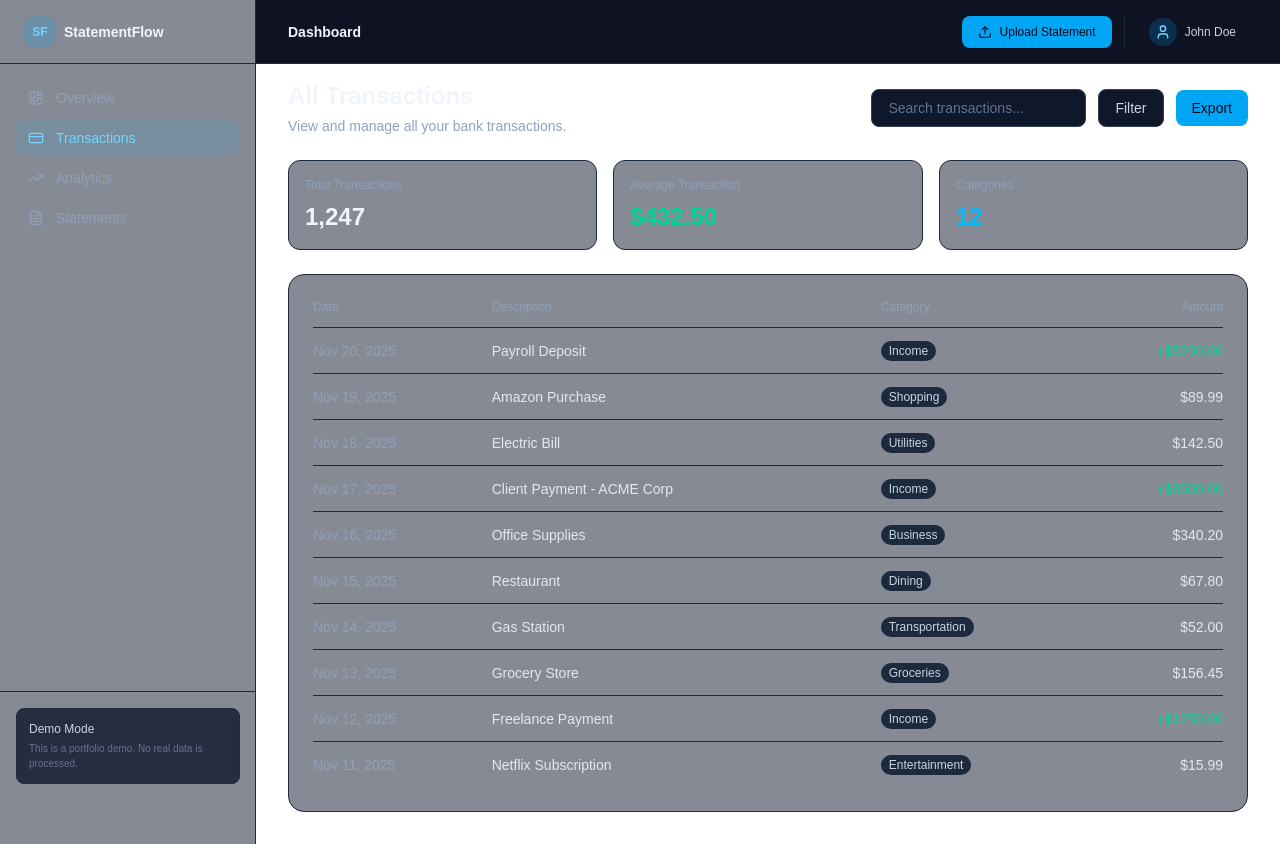
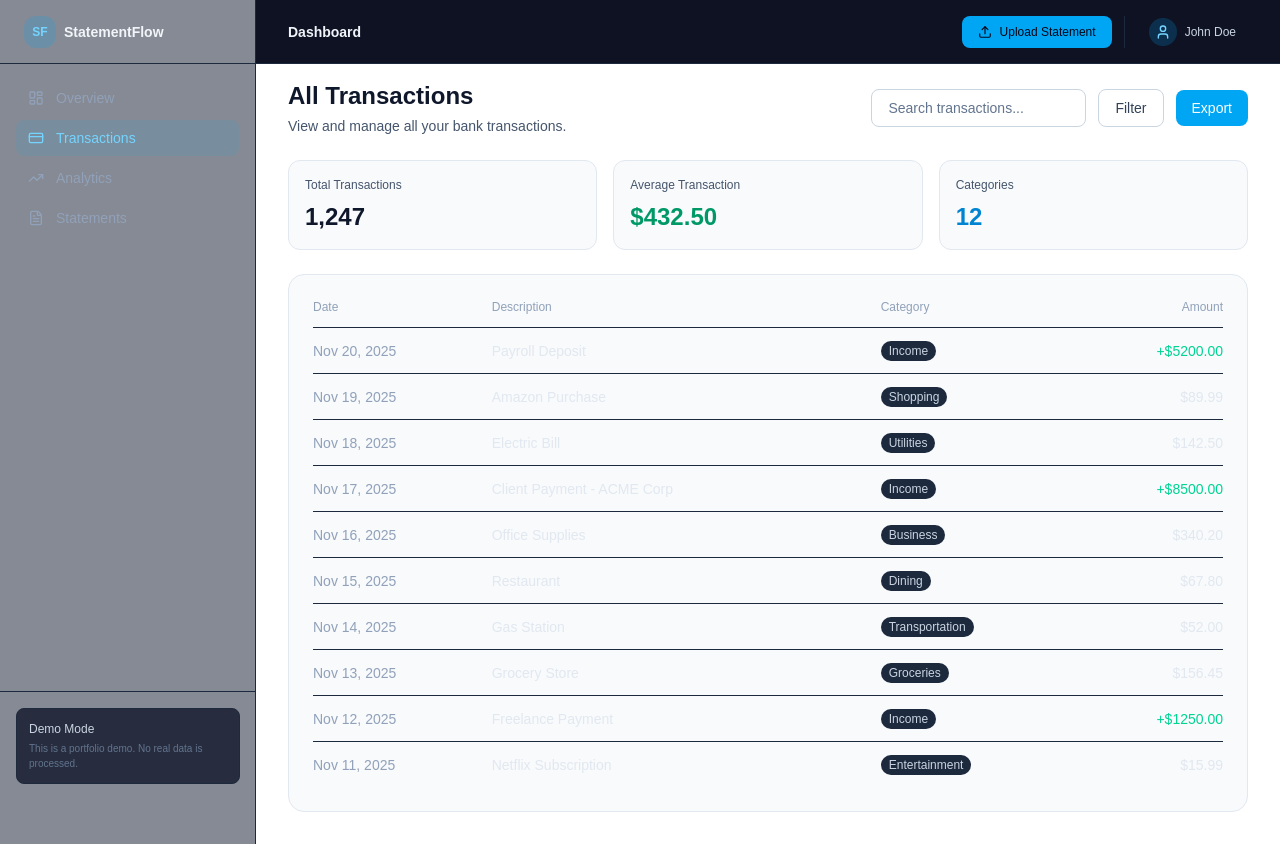
Before and after one commit to TheHakan/bank-statement-ui, a Next.js app: page /dashboard/transactions in a window 1280 px wide. Built offline with nearby package versions, Linux system fonts and the light colour scheme.

Commit message:
Enhance TransactionsPage styles for improved visibility and consistency in light and dark themes

```diff
--- a/src/app/dashboard/transactions/page.tsx
+++ b/src/app/dashboard/transactions/page.tsx
@@ -5,10 +5,10 @@ export default function TransactionsPage() {
     <div className="space-y-6">
       <div className="flex items-center justify-between">
         <div>
-          <h1 className="text-2xl font-semibold text-slate-100">
+          <h1 className="text-2xl font-semibold text-slate-900 dark:text-slate-100">
             All Transactions
           </h1>
-          <p className="mt-1 text-sm text-slate-400">
+          <p className="mt-1 text-sm text-slate-600 dark:text-slate-400">
             View and manage all your bank transactions.
           </p>
         </div>
@@ -16,33 +16,33 @@ export default function TransactionsPage() {
           <input
             type="text"
             placeholder="Search transactions..."
-            className="rounded-lg border border-slate-700 bg-slate-900 px-4 py-2 text-sm text-slate-100 outline-none placeholder:text-slate-500 focus:border-sky-500"
+            className="rounded-lg border border-slate-300 dark:border-slate-700 bg-white dark:bg-slate-900 px-4 py-2 text-sm text-slate-900 dark:text-slate-100 outline-none placeholder:text-slate-500 dark:placeholder:text-slate-500 focus:border-sky-500"
           />
-          <button className="rounded-lg border border-slate-700 bg-slate-900 px-4 py-2 text-sm text-slate-300 hover:bg-slate-800">
+          <button className="rounded-lg border border-slate-300 dark:border-slate-700 bg-white dark:bg-slate-900 px-4 py-2 text-sm text-slate-700 dark:text-slate-300 hover:bg-slate-50 dark:hover:bg-slate-800">
             Filter
           </button>
-          <button className="rounded-lg bg-sky-500 px-4 py-2 text-sm font-medium text-slate-950 hover:bg-sky-400">
+          <button className="rounded-lg bg-sky-500 px-4 py-2 text-sm font-medium text-white hover:bg-sky-400">
             Export
           </button>
         </div>
       </div>
 
       <div className="grid gap-4 sm:grid-cols-3">
-        <div className="rounded-xl border border-slate-800 bg-slate-900/50 p-4">
-          <p className="text-xs text-slate-400">Total Transactions</p>
-          <p className="mt-2 text-2xl font-semibold text-slate-100">1,247</p>
+        <div className="rounded-xl border border-slate-200 dark:border-slate-800 bg-slate-50 dark:bg-slate-900/50 p-4">
+          <p className="text-xs text-slate-600 dark:text-slate-400">Total Transactions</p>
+          <p className="mt-2 text-2xl font-semibold text-slate-900 dark:text-slate-100">1,247</p>
         </div>
-        <div className="rounded-xl border border-slate-800 bg-slate-900/50 p-4">
-          <p className="text-xs text-slate-400">Average Transaction</p>
-          <p className="mt-2 text-2xl font-semibold text-emerald-400">$432.50</p>
+        <div className="rounded-xl border border-slate-200 dark:border-slate-800 bg-slate-50 dark:bg-slate-900/50 p-4">
+          <p className="text-xs text-slate-600 dark:text-slate-400">Average Transaction</p>
+          <p className="mt-2 text-2xl font-semibold text-emerald-600 dark:text-emerald-400">$432.50</p>
         </div>
-        <div className="rounded-xl border border-slate-800 bg-slate-900/50 p-4">
-          <p className="text-xs text-slate-400">Categories</p>
-          <p className="mt-2 text-2xl font-semibold text-sky-400">12</p>
+        <div className="rounded-xl border border-slate-200 dark:border-slate-800 bg-slate-50 dark:bg-slate-900/50 p-4">
+          <p className="text-xs text-slate-600 dark:text-slate-400">Categories</p>
+          <p className="mt-2 text-2xl font-semibold text-sky-600 dark:text-sky-400">12</p>
         </div>
       </div>
 
-      <section className="rounded-2xl border border-slate-800 bg-slate-900/50 p-6">
+      <section className="rounded-2xl border border-slate-200 dark:border-slate-800 bg-slate-50 dark:bg-slate-900/50 p-6">
         <TransactionsTable />
       </section>
     </div>
```
